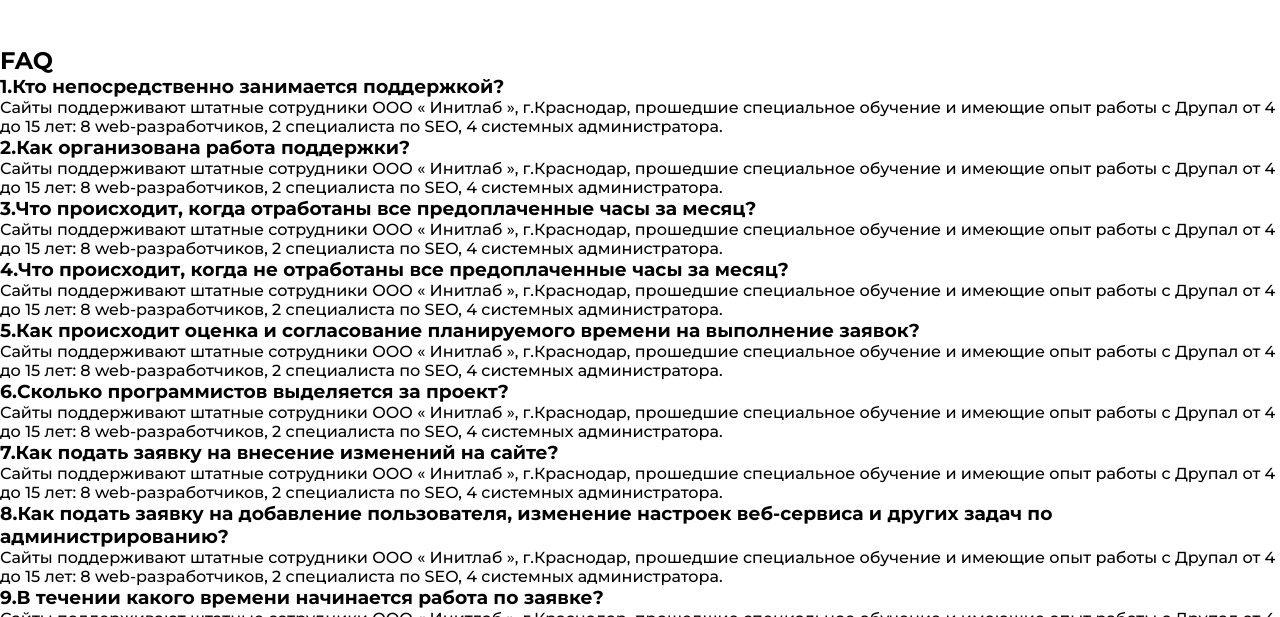
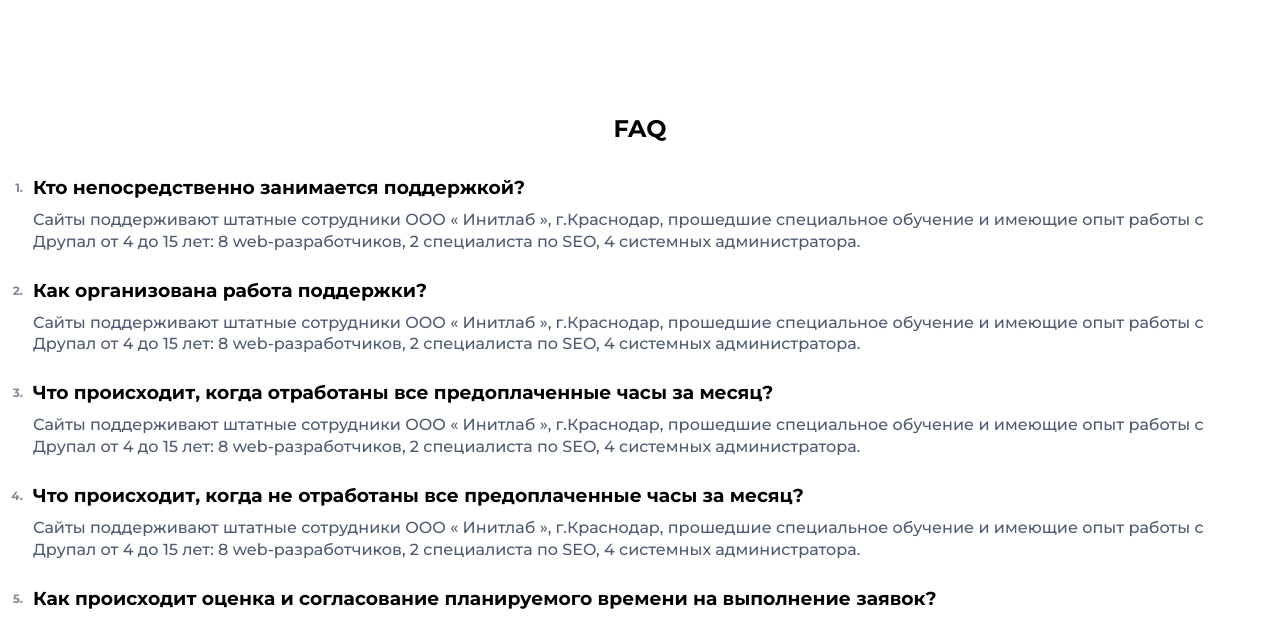
Before and after one commit to EgorF272/projjj, a website: page index.html in a window 1280 px wide. Shown: the part 8929-9546 px from the top of the page. Drawn offline with nearby package versions, Linux system fonts and the light colour scheme.

Commit message:
Update style.css

```diff
--- a/css/style.css
+++ b/css/style.css
@@ -1654,7 +1654,45 @@ footer .footer__text {
 .footer__text p {
   margin-bottom: 6px;
 }
-
+  .faq h2 {
+  text-align: center;
+  padding-top: 68px;
+  padding-bottom: 20px;
+}
+
+.faq-enum h3 {
+  position: relative;
+  cursor: pointer;
+}
+
+.faq-enum p {
+  font-weight: 500;
+  font-size: 16px;
+  color: #4e5a73;
+  line-height: 1.37;
+  margin-top: 10px;
+}
+
+.faq-enum div {
+  border: 3px solid transparent;
+  padding: 10px 12px 10px 30px;
+  transition: border-color .25s;
+}
+
+.faq-enum div.active {
+  border-color: #f14e3b;
+}
+
+.faq-one {
+  position: absolute;
+  left: -35px;
+  width: 25px;
+  text-align: right;
+  font-weight: bold;
+  font-size: 12px;
+  color: #828a9b;
+  margin-top: 4px;
+}
  /* ///////////////////////////////// */
 
 
```
